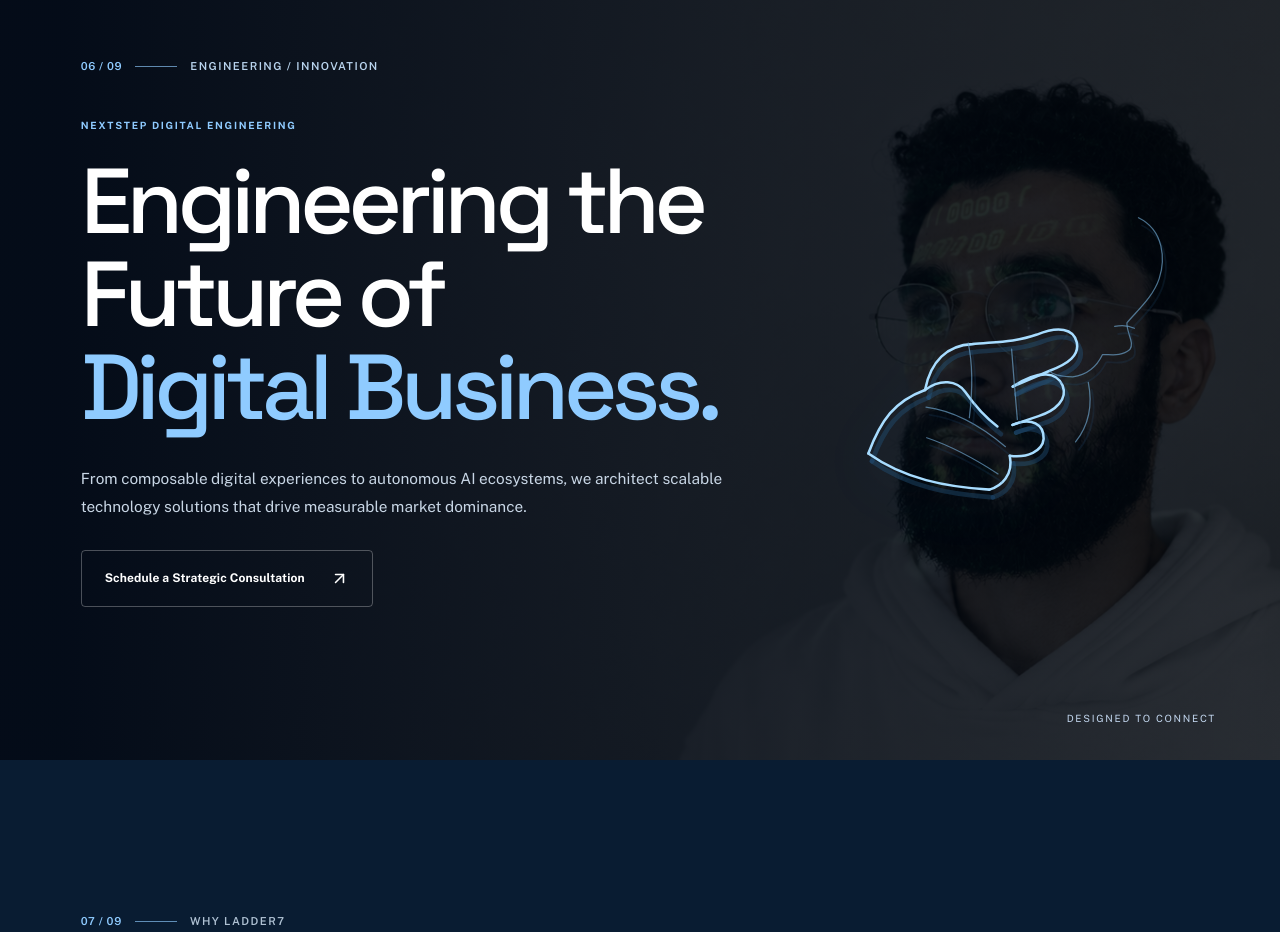
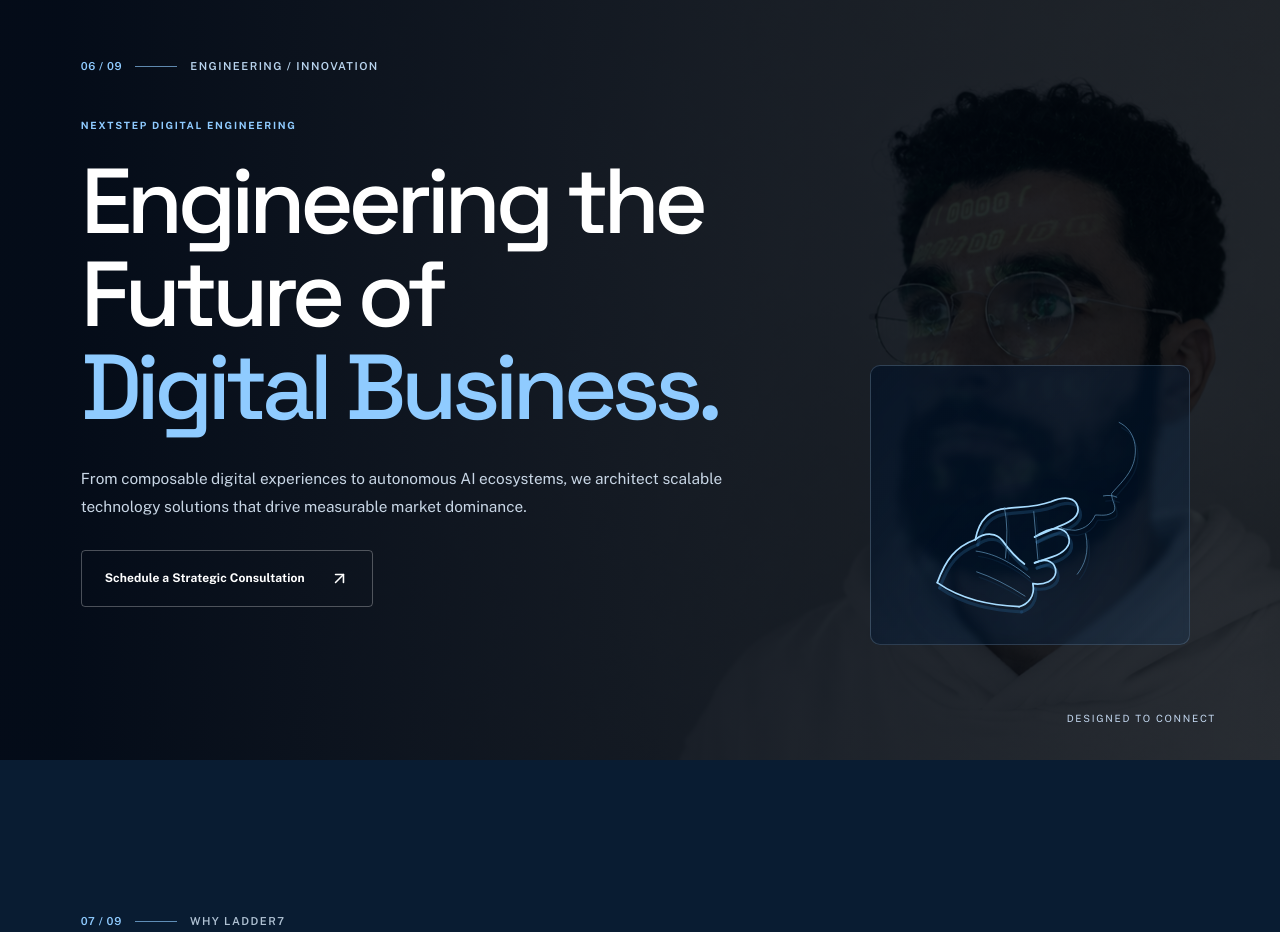
Before and after one commit to musammilvilayil/L7clone, a React (Vite) app: page / in a window 1280 px wide. Shown: the part 8480-9412 px from the top of the page. Built offline with nearby package versions, Linux system fonts and the light colour scheme.

Commit message:
refine(engineering): separate dimensional hand art from meaningful photographed faces

```diff
--- a/src/cinematic.css
+++ b/src/cinematic.css
@@ -518,3 +518,27 @@ body {margin:0;background:var(--page);color:var(--text);font:400 15px/1.6 'Publi
   .cin-hero #hero-title {font-size:clamp(36px,11vw,43px)}
   .cin-hero .cin-hero-hand {height:205px}
 }
+
+/* Engineering chapter: keep the real photographed person's face unobscured.
+   The separate technical hand is treated as an instrument panel near the
+   lower edge, never as a sticker drawn across the subject's face. */
+@media(min-width:851px) {
+  .cin-engineering-art {
+    position:absolute;
+    right:clamp(48px,7vw,130px);
+    bottom:clamp(75px,9vw,130px);
+    width:clamp(240px,25vw,400px);
+    height:clamp(190px,22vw,280px);
+    border:1px solid rgba(180,215,246,.20);
+    border-radius:10px;
+    background:linear-gradient(130deg,rgba(3,18,38,.74),rgba(0,86,178,.12));
+    backdrop-filter:blur(3px);
+    pointer-events:none;
+  }
+}
+@media(max-width:850px) {
+  .cin-engineering-art {position:relative;inset:auto;width:min(100%,360px);height:290px;margin:0 auto}
+}
+@media(max-width:600px) {
+  .cin-engineering-art {height:210px;margin:12px auto 0}
+}
```
